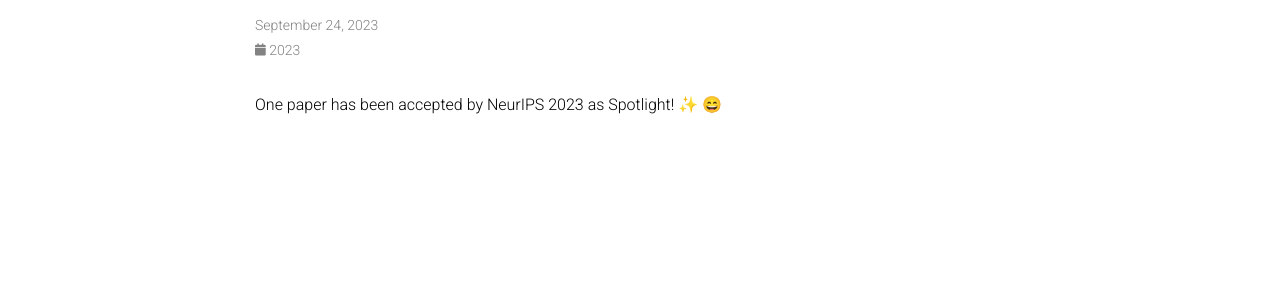
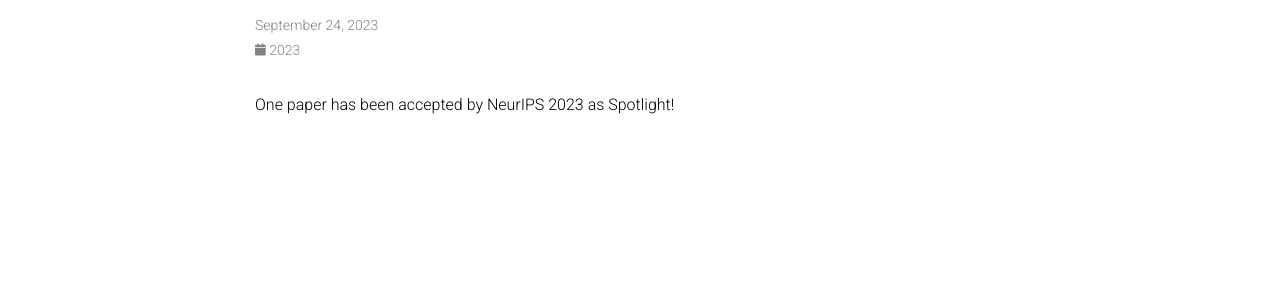
Before and after one commit to ymy4323460/ymy4323460.github.io, a Jekyll site: the page built from _news/announcement_1.md, in a window 1280 px wide. Shown: the part 146-432 px from the top of the page. Built offline with Jekyll 4.4.1, drawn with Linux system fonts in a browser that asks for light colours; comment, search, counter and statistics services are not loaded; a style sheet for code colours, icons or effects is not loaded.

```diff
--- a/_news/announcement_1.md
+++ b/_news/announcement_1.md
@@ -5,4 +5,4 @@ inline: true
 related_posts: false
 ---
 
-One paper has been accepted by NeurIPS 2023 as Spotlight! ✨ 😄
+One paper has been accepted by NeurIPS 2023 as Spotlight!
```
